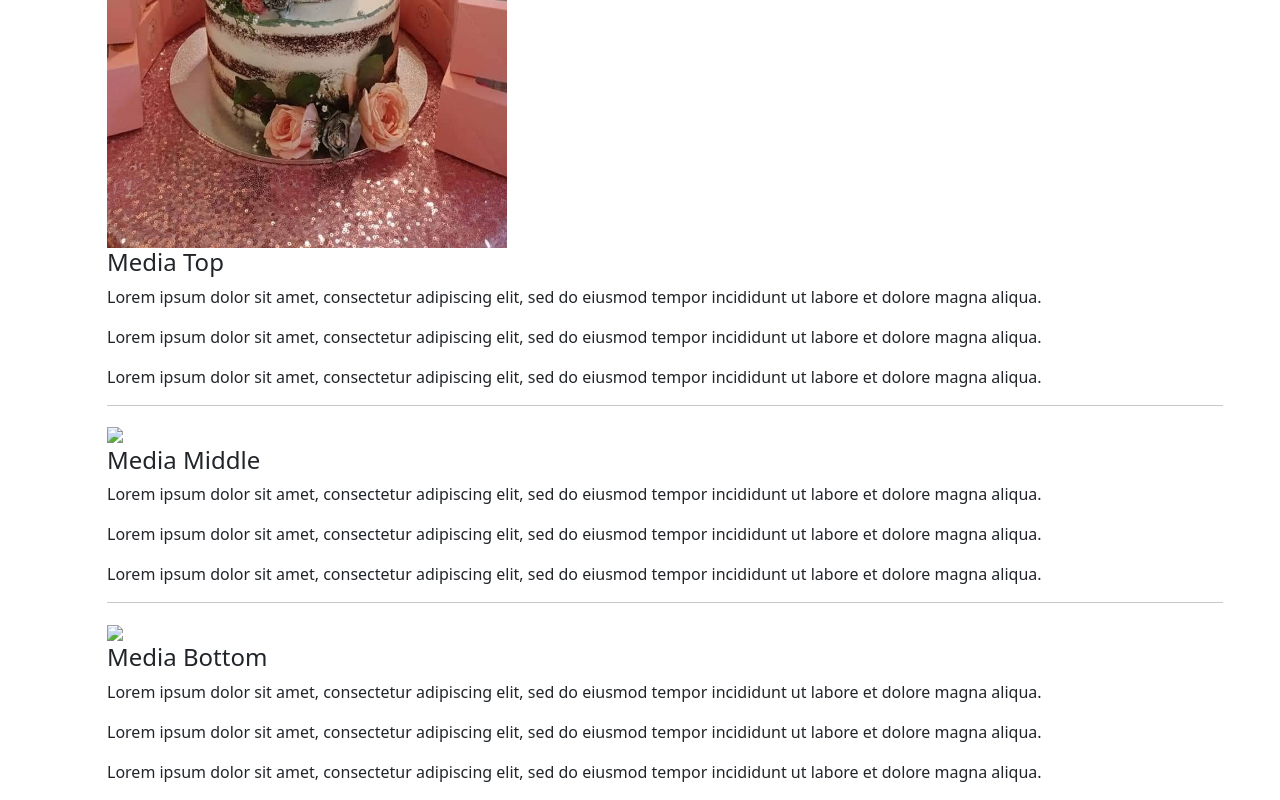
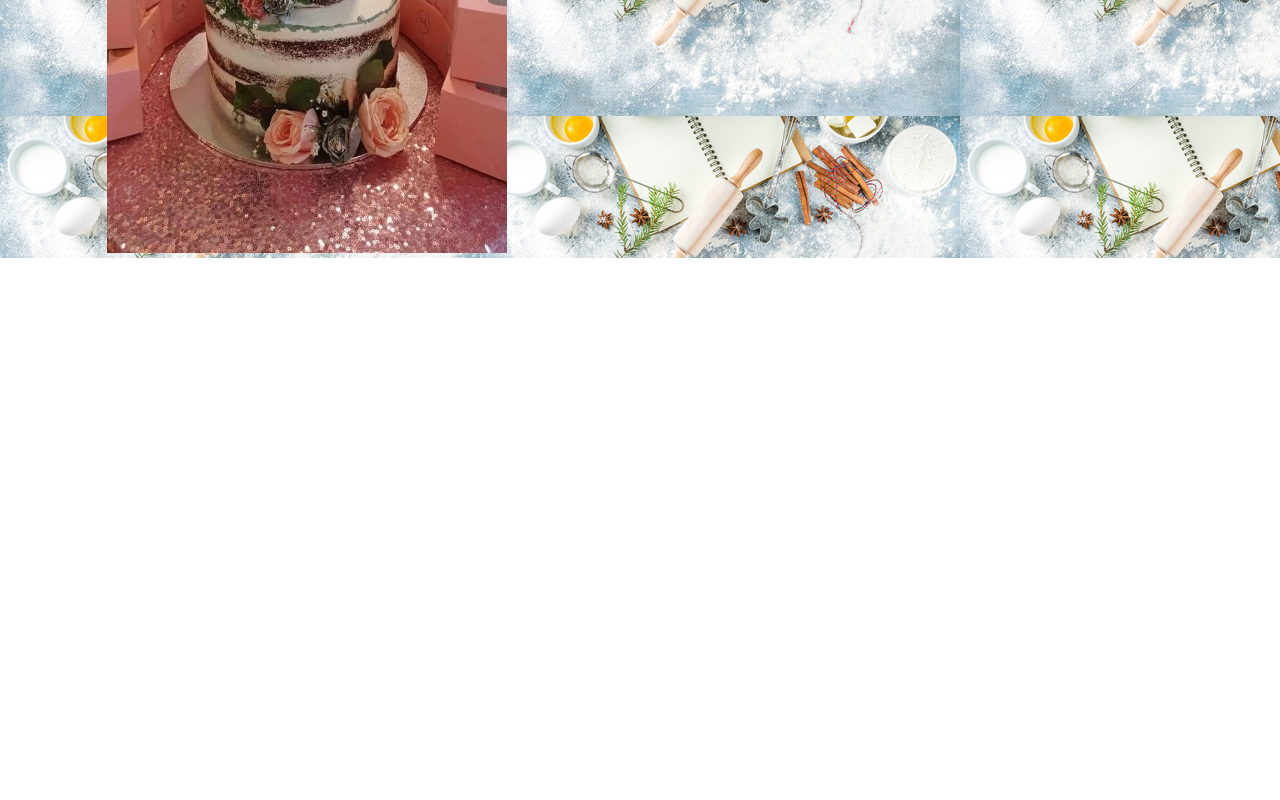
Before and after one commit to Pipermita/pipermita.github.io, a plain HTML site: page menu.html in a window 1280 px wide. Shown: the part 604-1404 px from the top of the page. After the commit the page ends 862 px from the top, so only its background shows below. Drawn offline with nearby package versions, Linux system fonts and the light colour scheme; files whose address does not match are found by name; a web font is replaced by a local one.

Commit message:
major update about menu

```diff
--- a/menu.html
+++ b/menu.html
@@ -30,11 +30,11 @@
   </head>
 
 <body>
-    <div class="page-wrapper3">
+    <div class="page-wrapper">
       <img src="C:\Users\mita\Amitz\Images photo\Amitz Logo.jpg" class="rounded-circle" height="80" width="80" style="rounded float-start">
-    <section class="h2" style="font-family: 'Tangerine', serif" font-size="x-large" font-weight="200">
-    <h2 style="background-color: rgb(145, 66, 66);">Homebased Bakeshop serving customers since 2015.</h2>
-    </section>
+      <section class="h2" style="font-family: 'Tangerine', serif" font-size="x-large" font-weight="200">
+      <h2 style="background-color: rgb(145, 66, 66);">Homebased Bakeshop serving customers since 2015.</h2>
+      </section>
 
     <header>
       <nav class="navbar">
@@ -59,43 +59,11 @@
               <div class="media-left media-top">
                 <img src="C:\Users\mita\Amitz\Images photo\Wedding Gubaton Cake.jpg" class="media-object" style="width: 400px; height: 600px;">
               </div>
-              <div class="media-body">
-                <h4 class="media-heading">Media Top</h4>
-                <p>Lorem ipsum dolor sit amet, consectetur adipiscing elit, sed do eiusmod tempor incididunt ut labore et dolore magna aliqua.</p>
-                <p>Lorem ipsum dolor sit amet, consectetur adipiscing elit, sed do eiusmod tempor incididunt ut labore et dolore magna aliqua.</p>
-                <p>Lorem ipsum dolor sit amet, consectetur adipiscing elit, sed do eiusmod tempor incididunt ut labore et dolore magna aliqua.</p>
-              </div>
+              <div class="media-body"></div>
             </div>
-            <hr>
-            <div class="media">
-              <div class="media-left media-middle">
-                <img src="img_avatar1.png" class="media-object" style="width:80px">
-              </div>
-              <div class="media-body">
-                <h4 class="media-heading">Media Middle</h4>
-                <p>Lorem ipsum dolor sit amet, consectetur adipiscing elit, sed do eiusmod tempor incididunt ut labore et dolore magna aliqua.</p>
-                <p>Lorem ipsum dolor sit amet, consectetur adipiscing elit, sed do eiusmod tempor incididunt ut labore et dolore magna aliqua.</p>
-                <p>Lorem ipsum dolor sit amet, consectetur adipiscing elit, sed do eiusmod tempor incididunt ut labore et dolore magna aliqua.</p>
-              </div>
-            </div>
-            <hr>
-            <div class="media">
-              <div class="media-left media-bottom">
-                <img src="img_avatar1.png" class="media-object" style="width:80px">
-              </div>
-              <div class="media-body">
-                <h4 class="media-heading">Media Bottom</h4>
-                <p>Lorem ipsum dolor sit amet, consectetur adipiscing elit, sed do eiusmod tempor incididunt ut labore et dolore magna aliqua.</p>
-                <p>Lorem ipsum dolor sit amet, consectetur adipiscing elit, sed do eiusmod tempor incididunt ut labore et dolore magna aliqua.</p>
-                <p>Lorem ipsum dolor sit amet, consectetur adipiscing elit, sed do eiusmod tempor incididunt ut labore et dolore magna aliqua.</p>
-              </div>
-            </div>
-          </div>
-
-
-
+        </div>
     </div>
-
+  </div>
 </body>
 
 </html>
```
Also changed, not shown: about.html (+1 -1 lines).
